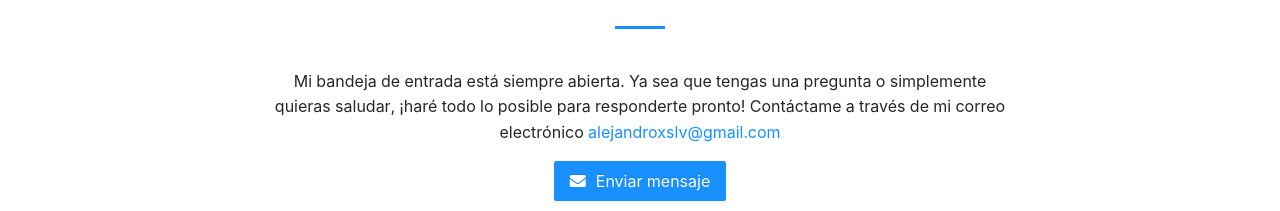
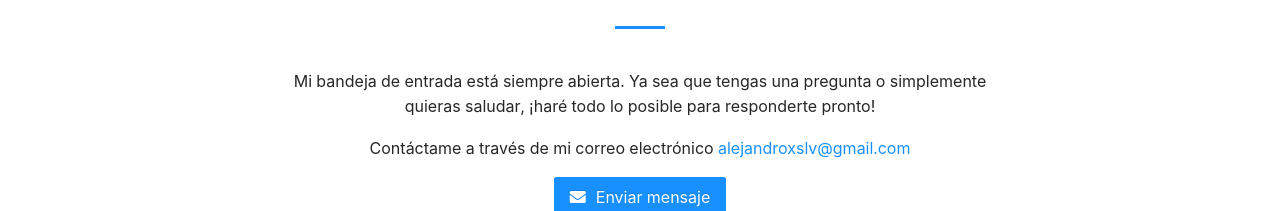
Before and after one commit to Alejandroxslv/Website, a React (Create React App) app: page / in a window 1280 px wide. Shown: the part 3045-3256 px from the top of the page. Built offline with nearby package versions, Linux system fonts and the light colour scheme.

Commit message:
Tabla responsiva v2

```diff
--- a/src/components/home/contact.js
+++ b/src/components/home/contact.js
@@ -12,7 +12,7 @@ function AppContact() {
         </div>
         <div className="quickSupport">
           <h3></h3>
-          <p>Mi bandeja de entrada está siempre abierta. Ya sea que tengas una pregunta o simplemente quieras saludar, ¡haré todo lo posible para responderte pronto! Contáctame a través de mi correo electrónico <a href="mailto:alejandroxslv@gmail.com?Subject=Contacto%20desde%20website" target='_blank'>alejandroxslv@gmail.com</a></p>
+          <p>Mi bandeja de entrada está siempre abierta. Ya sea que tengas una pregunta o simplemente quieras saludar, ¡haré todo lo posible para responderte pronto!</p><p>Contáctame a través de mi correo electrónico <a href="mailto:alejandroxslv@gmail.com?Subject=Contacto%20desde%20website" target='_blank'>alejandroxslv@gmail.com</a></p>
           <Button type="primary" size="large" href="mailto:alejandroxslv@gmail.com?Subject=Contacto%20desde%20website" target='_blank'><i className="fas fa-envelope"></i> Enviar mensaje</Button>
         </div>
       </div>
--- a/src/components/home/experience.js
+++ b/src/components/home/experience.js
@@ -75,7 +75,7 @@ const columns = [
         })}
       </>
     ),
-    responsive: ["sm"]
+    responsive: ["sm", "xs"]
   },
 ];
 
```
